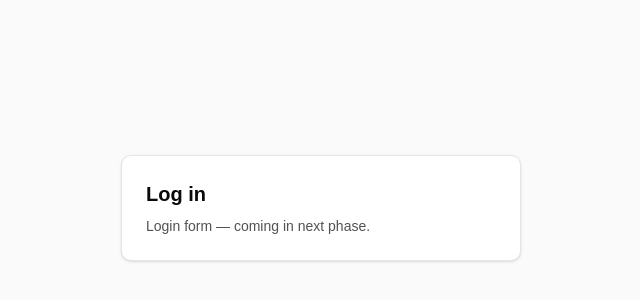
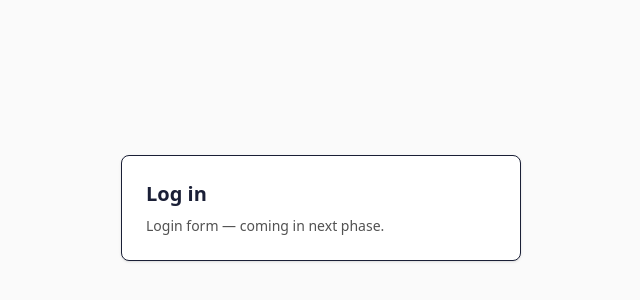
Before and after one commit to shaikhalamin/social-feed-fe, a React (Vite) app: page /auth/login in a window 1280 px wide. Shown: the part 192-492 px from the top of the page, without its empty margins (319-959 px from the left). Built offline with nearby package versions, Linux system fonts and the light colour scheme; no server answers.

Commit message:
feat(theme): shadcn tokens tuned to sample palette (#377DFF)
Co-Authored-By: Claude Opus 4.7 (1M context) <noreply@anthropic.com>

```diff
--- a/src/index.css
+++ b/src/index.css
@@ -1,13 +1,60 @@
 @import "tailwindcss";
+@plugin "@tailwindcss/typography";
 @import "tw-animate-css";
-@import "shadcn/tailwind.css";
-@import "@fontsource-variable/geist";
 
 @custom-variant dark (&:is(.dark *));
-@plugin "@tailwindcss/typography";
 
 @theme {
   --font-sans: "Inter Variable", ui-sans-serif, system-ui, sans-serif;
+}
+
+@theme inline {
+  --color-background: var(--background);
+  --color-foreground: var(--foreground);
+  --color-card: var(--card);
+  --color-card-foreground: var(--card-foreground);
+  --color-popover: var(--popover);
+  --color-popover-foreground: var(--popover-foreground);
+  --color-primary: var(--primary);
+  --color-primary-foreground: var(--primary-foreground);
+  --color-secondary: var(--secondary);
+  --color-secondary-foreground: var(--secondary-foreground);
+  --color-muted: var(--muted);
+  --color-muted-foreground: var(--muted-foreground);
+  --color-accent: var(--accent);
+  --color-accent-foreground: var(--accent-foreground);
+  --color-destructive: var(--destructive);
+  --color-destructive-foreground: var(--destructive-foreground);
+  --color-border: var(--border);
+  --color-input: var(--input);
+  --color-ring: var(--ring);
+  --radius-sm: calc(var(--radius) - 4px);
+  --radius-md: calc(var(--radius) - 2px);
+  --radius-lg: var(--radius);
+  --radius-xl: calc(var(--radius) + 4px);
+}
+
+:root {
+  --background: #f5f7fb;
+  --foreground: #1a1f36;
+  --card: #ffffff;
+  --card-foreground: #1a1f36;
+  --popover: #ffffff;
+  --popover-foreground: #1a1f36;
+  --primary: #377dff;
+  --primary-foreground: #ffffff;
+  --secondary: #f1f5f9;
+  --secondary-foreground: #1a1f36;
+  --muted: #f1f5f9;
+  --muted-foreground: #666666;
+  --accent: #eef4ff;
+  --accent-foreground: #377dff;
+  --destructive: #ef4444;
+  --destructive-foreground: #ffffff;
+  --border: rgba(0, 0, 0, 0.08);
+  --input: rgba(0, 0, 0, 0.12);
+  --ring: #377dff;
+  --radius: 0.5rem;
 }
 
 html,
@@ -19,130 +66,8 @@ body,
 body {
   margin: 0;
   font-family: var(--font-sans);
+  background-color: var(--background);
+  color: var(--foreground);
   -webkit-font-smoothing: antialiased;
   -moz-osx-font-smoothing: grayscale;
 }
-
-@theme inline {
-  --font-heading: var(--font-sans);
-  --font-sans: 'Geist Variable', sans-serif;
-  --color-sidebar-ring: var(--sidebar-ring);
-  --color-sidebar-border: var(--sidebar-border);
-  --color-sidebar-accent-foreground: var(--sidebar-accent-foreground);
-  --color-sidebar-accent: var(--sidebar-accent);
-  --color-sidebar-primary-foreground: var(--sidebar-primary-foreground);
-  --color-sidebar-primary: var(--sidebar-primary);
-  --color-sidebar-foreground: var(--sidebar-foreground);
-  --color-sidebar: var(--sidebar);
-  --color-chart-5: var(--chart-5);
-  --color-chart-4: var(--chart-4);
-  --color-chart-3: var(--chart-3);
-  --color-chart-2: var(--chart-2);
-  --color-chart-1: var(--chart-1);
-  --color-ring: var(--ring);
-  --color-input: var(--input);
-  --color-border: var(--border);
-  --color-destructive: var(--destructive);
-  --color-accent-foreground: var(--accent-foreground);
-  --color-accent: var(--accent);
-  --color-muted-foreground: var(--muted-foreground);
-  --color-muted: var(--muted);
-  --color-secondary-foreground: var(--secondary-foreground);
-  --color-secondary: var(--secondary);
-  --color-primary-foreground: var(--primary-foreground);
-  --color-primary: var(--primary);
-  --color-popover-foreground: var(--popover-foreground);
-  --color-popover: var(--popover);
-  --color-card-foreground: var(--card-foreground);
-  --color-card: var(--card);
-  --color-foreground: var(--foreground);
-  --color-background: var(--background);
-  --radius-sm: calc(var(--radius) * 0.6);
-  --radius-md: calc(var(--radius) * 0.8);
-  --radius-lg: var(--radius);
-  --radius-xl: calc(var(--radius) * 1.4);
-  --radius-2xl: calc(var(--radius) * 1.8);
-  --radius-3xl: calc(var(--radius) * 2.2);
-  --radius-4xl: calc(var(--radius) * 2.6);
-}
-
-:root {
-  --background: oklch(1 0 0);
-  --foreground: oklch(0.145 0 0);
-  --card: oklch(1 0 0);
-  --card-foreground: oklch(0.145 0 0);
-  --popover: oklch(1 0 0);
-  --popover-foreground: oklch(0.145 0 0);
-  --primary: oklch(0.205 0 0);
-  --primary-foreground: oklch(0.985 0 0);
-  --secondary: oklch(0.97 0 0);
-  --secondary-foreground: oklch(0.205 0 0);
-  --muted: oklch(0.97 0 0);
-  --muted-foreground: oklch(0.556 0 0);
-  --accent: oklch(0.97 0 0);
-  --accent-foreground: oklch(0.205 0 0);
-  --destructive: oklch(0.577 0.245 27.325);
-  --border: oklch(0.922 0 0);
-  --input: oklch(0.922 0 0);
-  --ring: oklch(0.708 0 0);
-  --chart-1: oklch(0.87 0 0);
-  --chart-2: oklch(0.556 0 0);
-  --chart-3: oklch(0.439 0 0);
-  --chart-4: oklch(0.371 0 0);
-  --chart-5: oklch(0.269 0 0);
-  --radius: 0.625rem;
-  --sidebar: oklch(0.985 0 0);
-  --sidebar-foreground: oklch(0.145 0 0);
-  --sidebar-primary: oklch(0.205 0 0);
-  --sidebar-primary-foreground: oklch(0.985 0 0);
-  --sidebar-accent: oklch(0.97 0 0);
-  --sidebar-accent-foreground: oklch(0.205 0 0);
-  --sidebar-border: oklch(0.922 0 0);
-  --sidebar-ring: oklch(0.708 0 0);
-}
-
-.dark {
-  --background: oklch(0.145 0 0);
-  --foreground: oklch(0.985 0 0);
-  --card: oklch(0.205 0 0);
-  --card-foreground: oklch(0.985 0 0);
-  --popover: oklch(0.205 0 0);
-  --popover-foreground: oklch(0.985 0 0);
-  --primary: oklch(0.922 0 0);
-  --primary-foreground: oklch(0.205 0 0);
-  --secondary: oklch(0.269 0 0);
-  --secondary-foreground: oklch(0.985 0 0);
-  --muted: oklch(0.269 0 0);
-  --muted-foreground: oklch(0.708 0 0);
-  --accent: oklch(0.269 0 0);
-  --accent-foreground: oklch(0.985 0 0);
-  --destructive: oklch(0.704 0.191 22.216);
-  --border: oklch(1 0 0 / 10%);
-  --input: oklch(1 0 0 / 15%);
-  --ring: oklch(0.556 0 0);
-  --chart-1: oklch(0.87 0 0);
-  --chart-2: oklch(0.556 0 0);
-  --chart-3: oklch(0.439 0 0);
-  --chart-4: oklch(0.371 0 0);
-  --chart-5: oklch(0.269 0 0);
-  --sidebar: oklch(0.205 0 0);
-  --sidebar-foreground: oklch(0.985 0 0);
-  --sidebar-primary: oklch(0.488 0.243 264.376);
-  --sidebar-primary-foreground: oklch(0.985 0 0);
-  --sidebar-accent: oklch(0.269 0 0);
-  --sidebar-accent-foreground: oklch(0.985 0 0);
-  --sidebar-border: oklch(1 0 0 / 10%);
-  --sidebar-ring: oklch(0.556 0 0);
-}
-
-@layer base {
-  * {
-    @apply border-border outline-ring/50;
-  }
-  body {
-    @apply bg-background text-foreground;
-  }
-  html {
-    @apply font-sans;
-  }
-}
```
